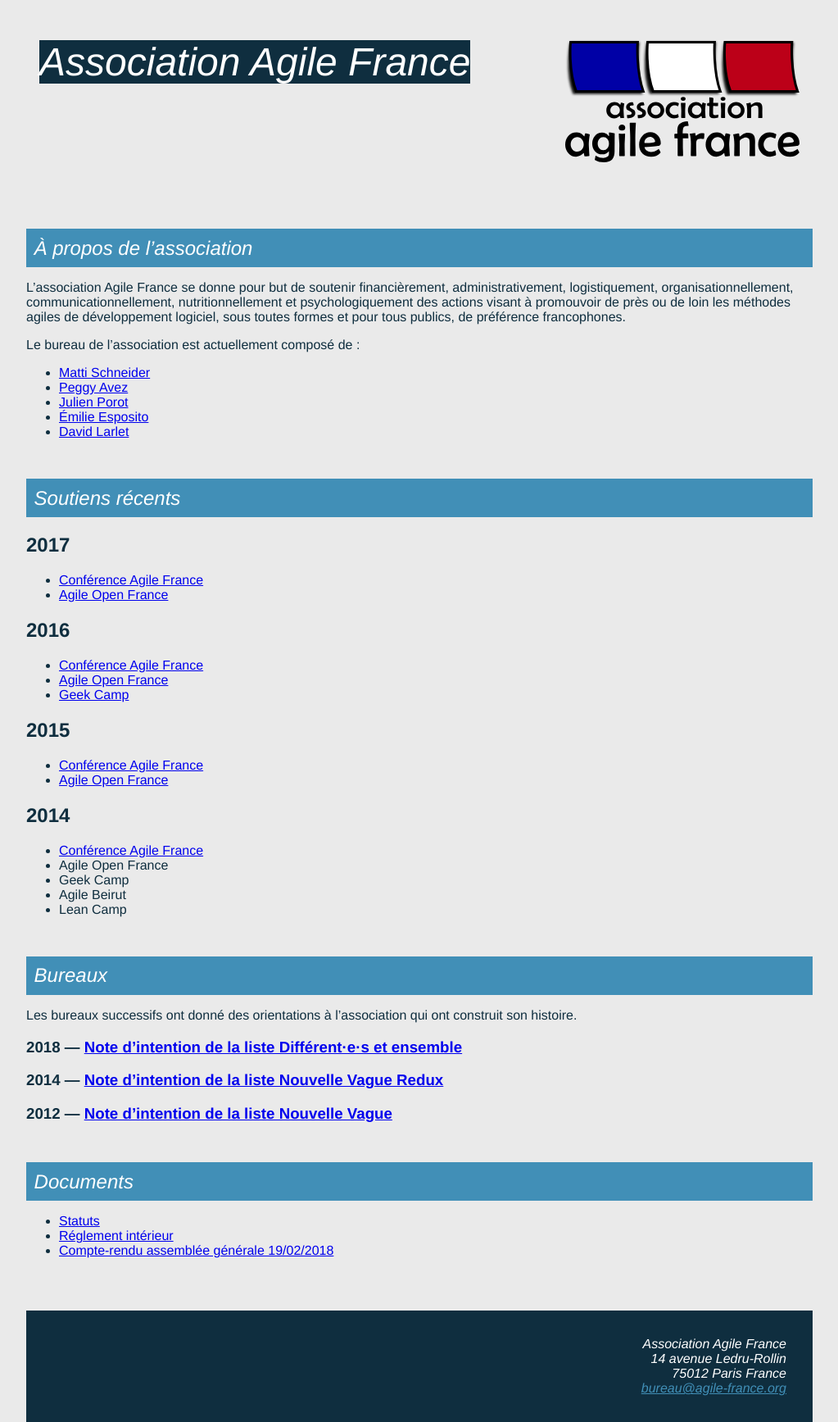
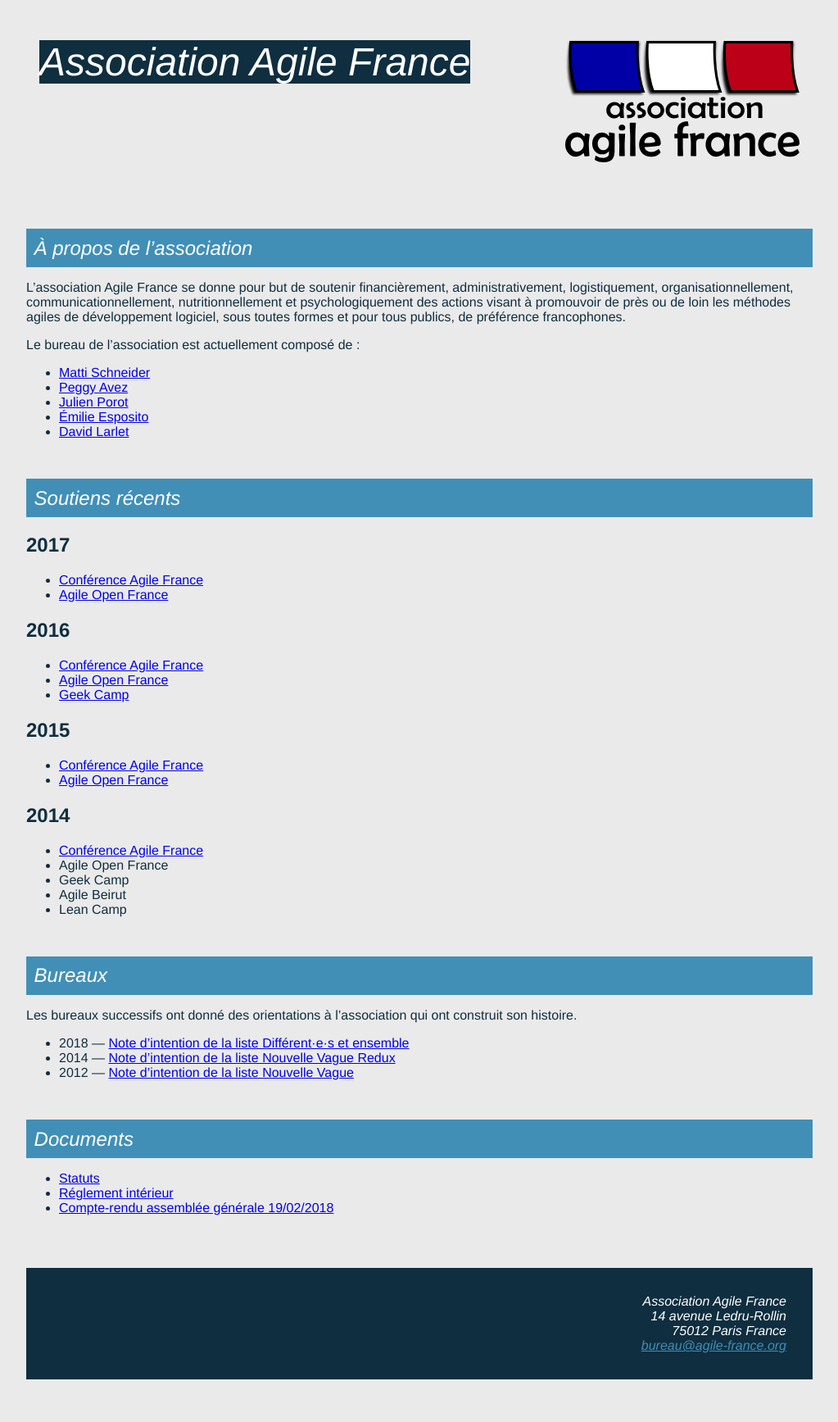
Before and after one commit to AgileFrance/AgileFrance.github.io, a Jekyll site: the page built from _pages/index.md, in a window 1280 px wide. Shown: the whole page at 82% size, without its empty margins (128-1151 px from the left). Built offline with Jekyll 4.4.1, drawn with Linux system fonts in a browser that asks for light colours; our own code applies the rules of GitHub Pages for plain Markdown files; after the commit the page ends 1683 px from its top, so only the background shows below that.

Commit message:
Corrige le balisage
Supprime le trailing whitespace pour assurer un rendu sous la forme d'une <ul><li> correcte

```diff
--- a/_pages/index.md
+++ b/_pages/index.md
@@ -47,8 +47,8 @@
 
 {% assign bureaux = site.bureau | reverse %}
 
-{% for bureau in bureaux %}
-### {{ bureau.election | date: "%Y" }} — [Note d'intention de la liste {{ bureau.liste }}]({{ bureau.url }})
+{% for bureau in bureaux -%}
+- {{ bureau.election | date: "%Y" }} — [Note d'intention de la liste {{ bureau.liste }}]({{ bureau.url }})
 {% endfor %}
 
 
```
